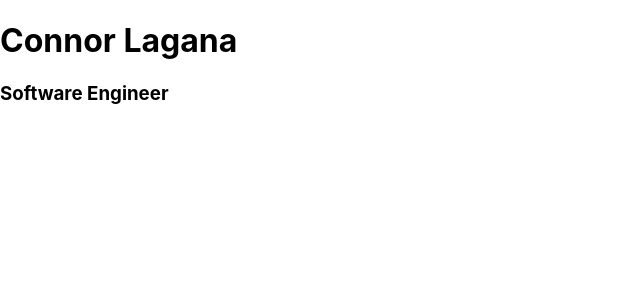
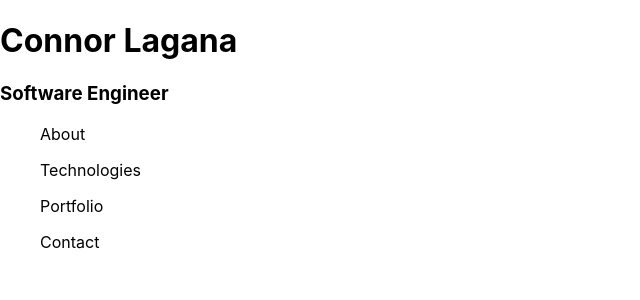
Before and after one commit to connorlagana/portfolio, a React (Create React App) app: page / in a window 1280 px wide. Shown: the top 300 px of the page, without its empty margins (0-640 px from the left). Built offline with nearby package versions, Linux system fonts and the light colour scheme.

Commit message:
added navbar

```diff
--- a/src/components/Header.js
+++ b/src/components/Header.js
@@ -1,10 +1,12 @@
 import React from 'react'
+import NavBar from "./NavBar.js"
 
 const Header = () => {
   return (
     <div>
       <h1>Connor Lagana</h1>
       <h3>Software Engineer</h3>
+      <NavBar />
     </div>
   )
 }
--- a/src/components/NavBar.js
+++ b/src/components/NavBar.js
@@ -5,8 +5,8 @@ const NavBar = () => {
     <div>
       <ul>About</ul>
       <ul>Technologies</ul>
-      <ul>About</ul>
-      <ul>About</ul>
+      <ul>Portfolio</ul>
+      <ul>Contact</ul>
     </div>
   )
 }
```
